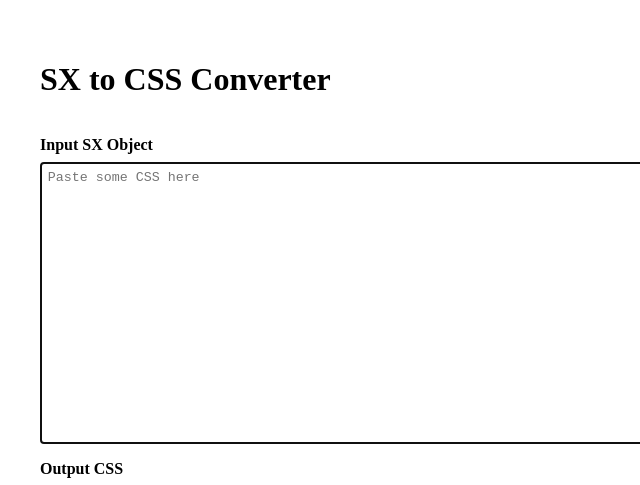
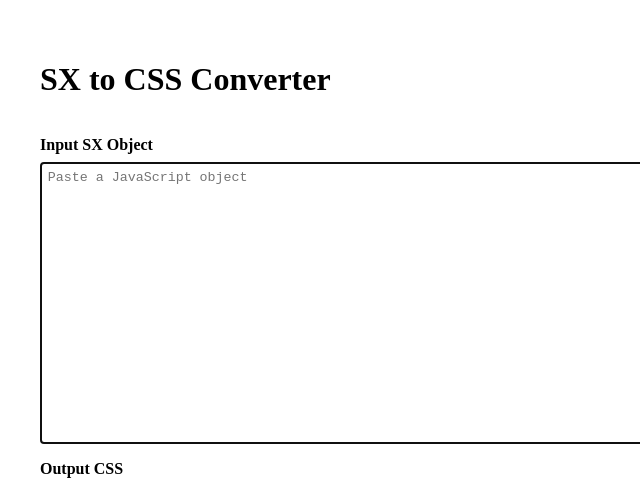
Before and after one commit to iansan5653/primer-sx-to-css-converter, a website built with webpack: page index.html in a window 1280 px wide. Shown: the top 485 px of the page, 0-640 px from the left. Built offline with nearby package versions, Linux system fonts and the light colour scheme.

Commit message:
Improve placeholder

```diff
--- a/index.html
+++ b/index.html
@@ -16,7 +16,7 @@
 
   <div class="formcontrol">
     <label for="input">Input SX Object</label>
-    <textarea id="input" aria-describedby="description" autofocus placeholder="Paste some CSS here"></textarea>
+    <textarea id="input" aria-describedby="description" autofocus placeholder="Paste a JavaScript object"></textarea>
   </div>
 
   <div class="formcontrol">
```
